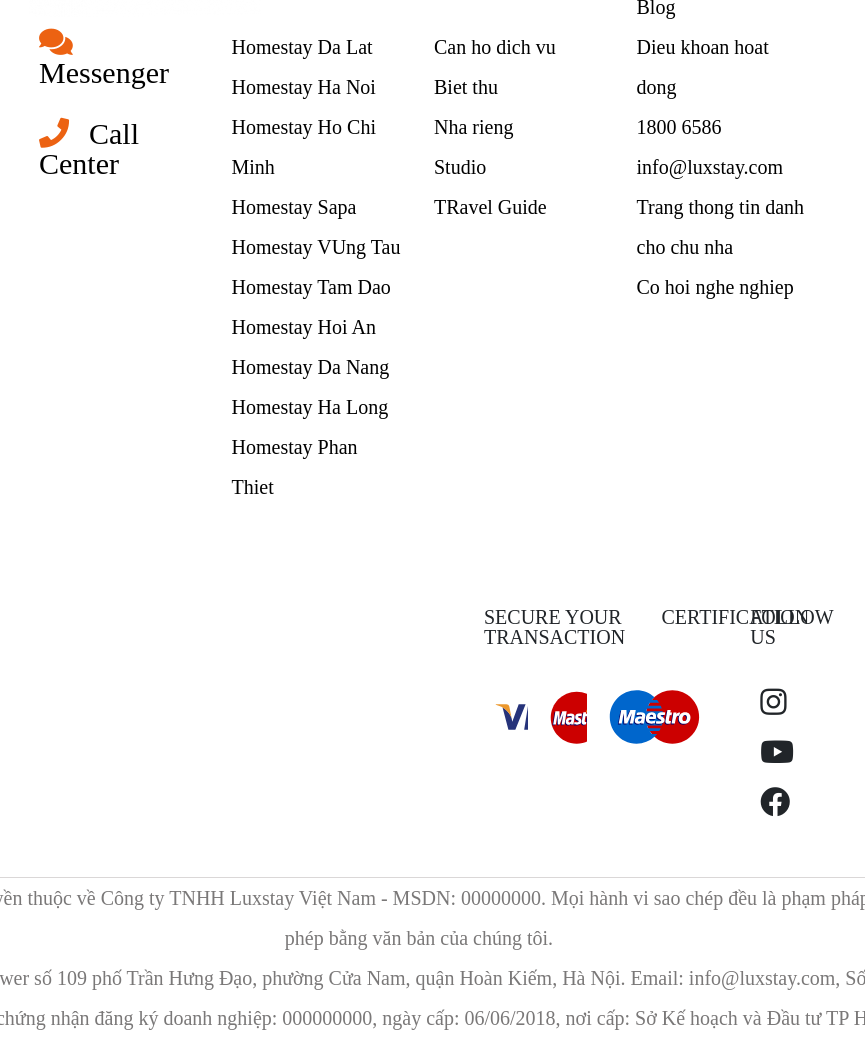
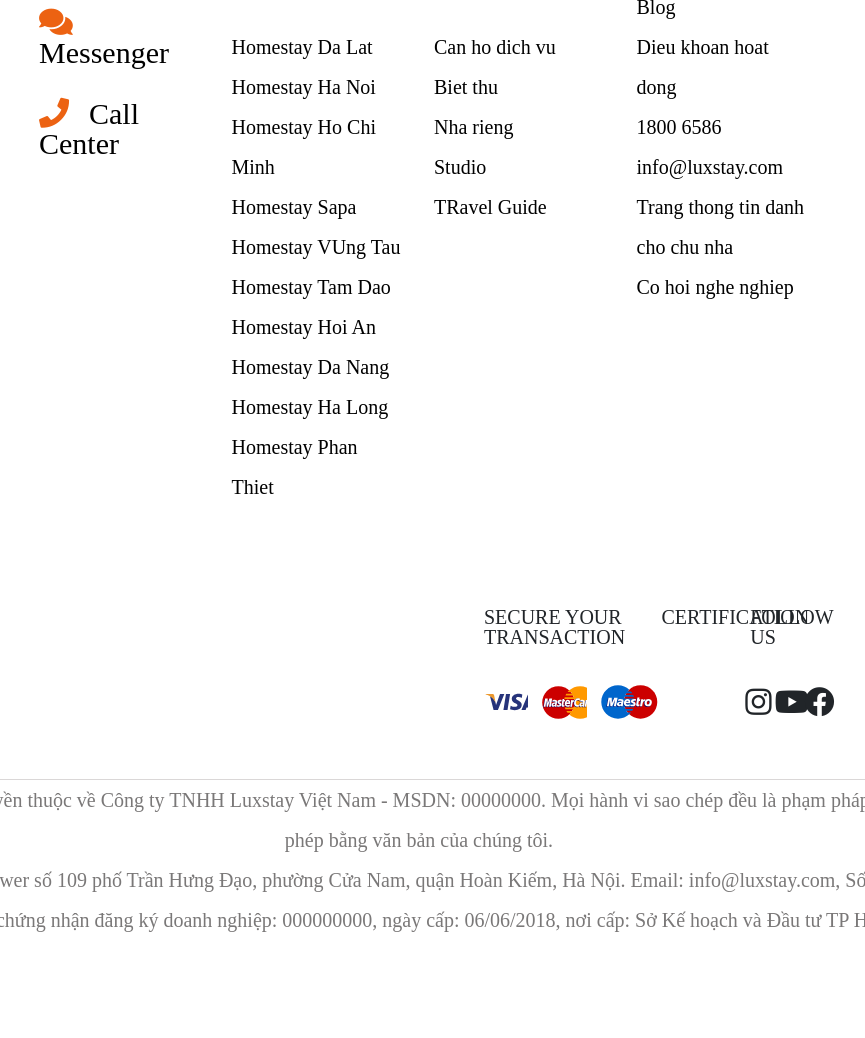
Before and after one commit to dattranit124/Luxstay, a website: page index.html in a window 1280 px wide. Shown: the part 2822-3860 px from the top of the page, without its empty margins (221-1086 px from the left). After the commit the page ends 3762 px from the top, so only its background shows below. Drawn offline with nearby package versions, Linux system fonts and the light colour scheme.

Commit message:
change html

```diff
--- a/index.html
+++ b/index.html
@@ -361,7 +361,7 @@
         <!-- About -->
         <div class="about row">
             <div class=" col-12 col-sm-6 col-lg-3">
-                <img class="about-logo" src="./Image/img-logo.png" alt="" height="120px">
+                <img class="about-logo" src="./Image/img-logo.png" alt="" height="100px">
                 <a class="about-contact" href="#"><i class="fa fa-comments"></i>Messenger</a>
                 <br>
                 <a class="about-contact" href="tel:0123-456-789"><i class="fa fa-phone"></i>Call Center</a>
@@ -410,13 +410,13 @@
                 <p class="payment-text">SECURE YOUR TRANSACTION</p>
                 <div class="payment-icon row">
                     <div class=" col-md-3 col-lg-4">
-                    <img src="./Image/img-visa.svg" alt="" height="80px">
+                    <img src="./Image/img-visa.svg" alt="" height="50px">
                     </div>
                     <div class=" col-md-3 col-lg-4">
-                        <img src="./Image/img-mastercard.svg" alt="" height="80px">
+                        <img src="./Image/img-mastercard.svg" alt="" height="50px">
                     </div>
                     <div class="col-2 col-md-3 col-lg-4">
-                        <img src="./Image/img-maestro.svg" alt="" height="80px">
+                        <img src="./Image/img-maestro.svg" alt="" height="50px">
                     </div>
                 </div>
             </div>
@@ -425,9 +425,11 @@
             </div>
             <div class=" social col-12 col-sm-3">
                 <p class="payment-text">FOLLOW US</p>
-                <i class="fab fa-instagram social-icon"></i>
-                <i class="fab fa-youtube social-icon"></i>
-                <i class="fab fa-facebook social-icon"></i>
+                <div class="row">
+                    <i class="fab fa-instagram social-icon col-4"></i>
+                    <i class="fab fa-youtube social-icon col-4"></i>
+                    <i class="fab fa-facebook social-icon col-4"></i>
+                </div>
             </div>
         </div>
     </div>
```
